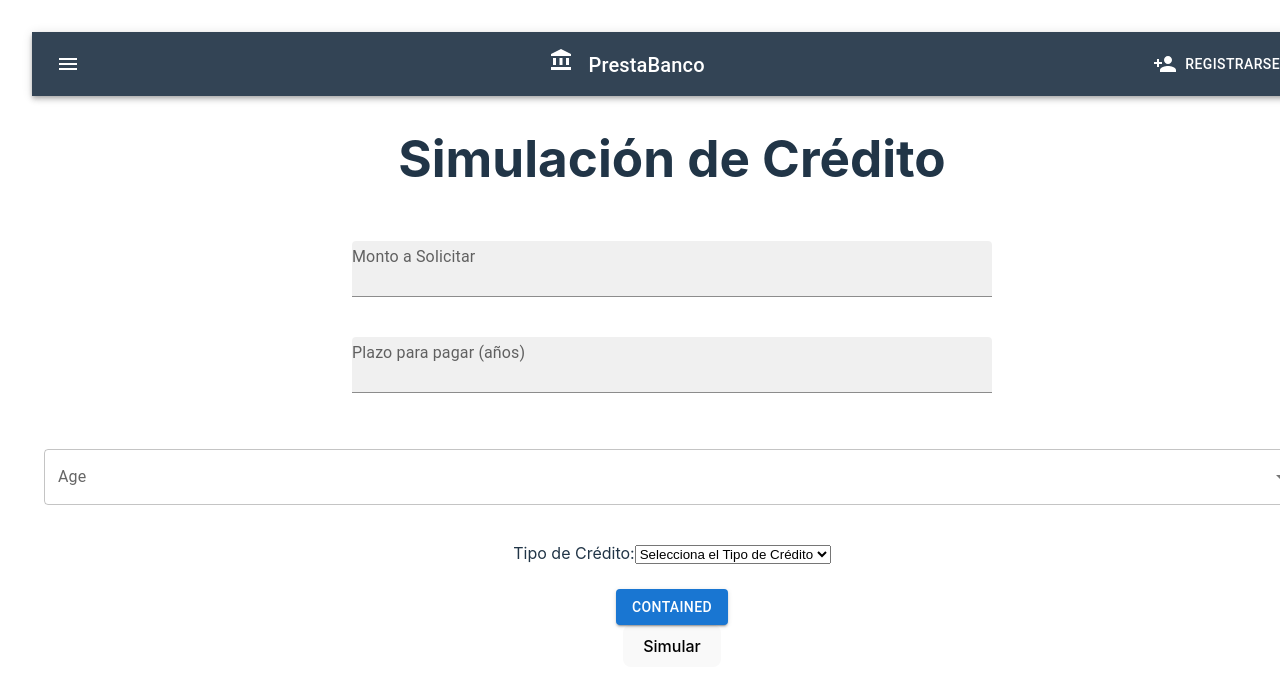
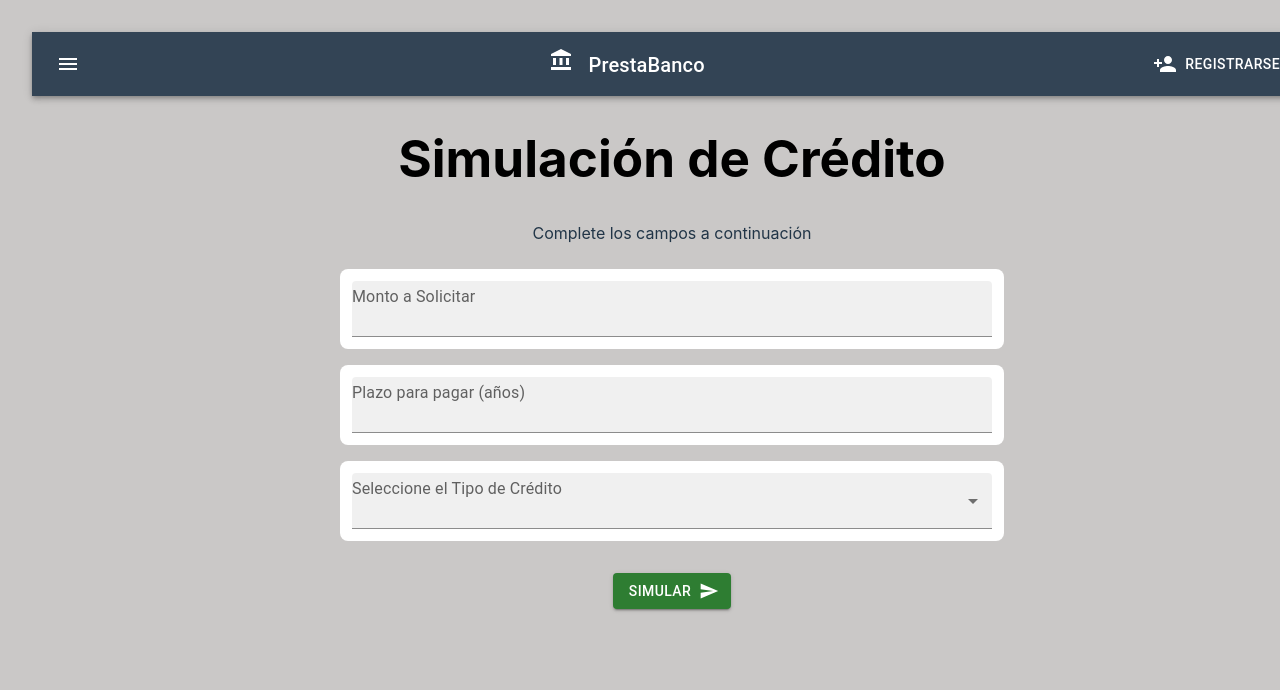
Before and after one commit to Agustin-Vera/Pep3_Tingeso, a React (Vite) app in the folder mortgageloan-frontend/: page /creditApplication/simulate in a window 1280 px wide. Shown: the top 690 px of the page. Built offline with nearby package versions, Linux system fonts and the light colour scheme; no server answers.

Commit message:
feat: add style and design in front

```diff
--- a/mortgageloan-frontend/src/App.css
+++ b/mortgageloan-frontend/src/App.css
@@ -6,9 +6,14 @@
   height: 100%;
   width: 100%;
   text-align: center;
+  background-color: rgb(202, 200, 199);
+
+  min-height: 100dvh;
   /*
+
+  background-color: rgb(242, 242, 242);
   background-color: rgb(91, 61, 61);
-
+/*
   height: 100vh;
   width: 100vw;
   background-color: rgb(61, 60, 60);
--- a/mortgageloan-frontend/src/components/CreditConditionsView.jsx
+++ b/mortgageloan-frontend/src/components/CreditConditionsView.jsx
@@ -1,5 +1,6 @@
 import { useEffect, useState } from "react";
 import mortgageLoanCondition from "../services/mortgageLoanCondition";
+import { Box, Typography } from "@mui/material";
 
 const CreditConditionsView = ({ id }) => {
   const [type, setType] = useState("");
@@ -8,29 +9,56 @@ const CreditConditionsView = ({ id }) => {
   const [maximumFinancing, setMaximumFinancing] = useState("");
 
   const handleCreditType = (e) => {
+    console.log("Tipo de Crédito:", e);
     setType(e);
     mortgageLoanCondition.get(e).then((response) => {
       console.log("Condiciones de Crédito:", response.data);
       setMaxTerm(response.data.maximumTerm);
       setInterestRate(response.data.interestRate);
-      setMaximumFinancing(response.data.maximumFinancingAmount);
+      setMaximumFinancing(response.data.maximumFinancingAmount * 100);
     });
   };
 
   useEffect(() => {
-    handleCreditType(id);
+    if (id) {
+      handleCreditType(id);
+    }
   }, [id]);
 
   return (
     <>
       {type && (
         <>
-          <p>Tasa de Interés (anual): {interestRate}%</p>
-          <p>
-            Monto Máximo Financiamiento: {maximumFinancing * 100}% del valor de
-            la propiedad
-          </p>
-          <p>Plazo Máximo: {maxTerm} años</p>
+          <Typography variant="h6" component="h3" gutterBottom>
+            Tasa de Interés (anual): {interestRate}%
+          </Typography>
+          <h3>Tasa de Interés (anual): {interestRate}%</h3>
+          <h3>
+            Monto Máximo Financiamiento: {maximumFinancing}% del valor de la
+            propiedad
+          </h3>
+          <h3>Plazo Máximo: {maxTerm} años</h3>
+          <Box
+            sx={{
+              bgcolor: "#435", // Color de fondo
+              p: 3, // Padding interno
+              borderRadius: 2, // Bordes redondeados
+              boxShadow: 2, // Sombra para darle profundidad
+              maxWidth: "400px", // Ancho máximo
+              margin: "auto", // Centrar horizontalmente
+            }}
+          >
+            <Typography variant="h6" component="h3" gutterBottom>
+              Tasa de Interés (anual): {interestRate}%
+            </Typography>
+            <Typography variant="h6" component="h3" gutterBottom>
+              Monto Máximo Financiamiento: {maximumFinancing}% del valor de la
+              propiedad
+            </Typography>
+            <Typography variant="h6" component="h3">
+              Plazo Máximo: {maxTerm} años
+            </Typography>
+          </Box>
         </>
       )}
     </>
--- a/mortgageloan-frontend/src/components/SimulateCredit.jsx
+++ b/mortgageloan-frontend/src/components/SimulateCredit.jsx
@@ -2,6 +2,7 @@ import { useState } from "react";
 import creditApplicationService from "../services/creditApplicationService";
 import mortgageLoanCondition from "../services/mortgageLoanCondition";
 import {
+  Alert,
   Box,
   Button,
   FormControl,
@@ -11,15 +12,15 @@ import {
   TextField,
 } from "@mui/material";
 import CreditConditionsView from "./CreditConditionsView";
+import SendIcon from "@mui/icons-material/Send";
+import { useNavigate } from "react-router-dom";
 
 const SimulateCredit = () => {
+  const navigate = useNavigate();
   const [type, setType] = useState("");
   const [amount, setAmount] = useState("");
   const [term, setTerm] = useState("");
   const [monthlyInstallment, setMonthlyInstallment] = useState("");
-  const [maxTerm, setMaxTerm] = useState("");
-  const [interestRate, setInterestRate] = useState("");
-  const [maximumFinancing, setMaximumFinancing] = useState("");
 
   const simulateCreditApplication = (e) => {
     e.preventDefault();
@@ -27,7 +28,7 @@ const SimulateCredit = () => {
       .simulate(amount, term, type)
       .then((response) => {
         console.log("Simulación de Crédito:", response.data);
-        setMonthlyInstallment(response.data);
+        setMonthlyInstallment(Number(response.data).toLocaleString("es-CL"));
       })
       .catch((error) => {
         console.log("Error al simular la solicitud de crédito", error);
@@ -35,121 +36,98 @@ const SimulateCredit = () => {
       });
   };
 
-  const handleCreditType = (e) => {
-    setType(e);
-    mortgageLoanCondition.get(e).then((response) => {
-      console.log("Condiciones de Crédito:", response.data);
-      setMaxTerm(response.data.maximumTerm);
-      setInterestRate(response.data.interestRate);
-      setMaximumFinancing(response.data.maximumFinancingAmount);
-    });
-  };
-
   return (
     <>
       <h1>Simulación de Crédito</h1>
+      <p>Complete los campos a continuación</p>
       <Box
         component="form"
-        sx={{ "& > :not(style)": { m: 1, width: "50%" } }}
+        sx={{
+          "& > :not(style)": {
+            m: 1,
+            width: "50%",
+            bgcolor: "#fff",
+            p: 1.5,
+            borderRadius: 2,
+          },
+        }}
         noValidate
         autoComplete="off"
       >
         <TextField
+          value={amount}
           id="filled-basic"
           label="Monto a Solicitar"
           variant="filled"
-          sx={{
-            bgcolor: "#fff",
-            p: 1.5,
-            borderRadius: 2,
-          }}
           onChange={(e) => setAmount(e.target.value)}
         />
         <TextField
+          value={term}
           id="filled-basic"
           label="Plazo para pagar (años)"
           variant="filled"
-          sx={{
-            bgcolor: "#fff",
-            p: 1.5,
-            borderRadius: 2,
-          }}
           onChange={(e) => setTerm(e.target.value)}
         />
-      </Box>
-
-      <br />
-      <Box sx={{ bgcolor: "#fff", p: 1.5, borderRadius: 2 }}>
-        <FormControl fullWidth>
-          <InputLabel id="demo-simple-select-label">Age</InputLabel>
+        <FormControl fullWidth variant="filled">
+          <InputLabel id="demo-simple-select-filled-label">
+            Seleccione el Tipo de Crédito
+          </InputLabel>
           <Select
-            labelId="demo-simple-select-label"
-            id="demo-simple-select"
-            //value={age}
-            label="Age"
+            labelId="demo-simple-select-filled-label"
+            id="demo-simple-select-filled"
+            value={type}
             onChange={(e) => {
-              handleCreditType(e.target.value);
+              setType(e.target.value);
             }}
           >
+            <MenuItem value="">
+              <em>Selecciona una opción</em>
+            </MenuItem>
             <MenuItem value={1}>Primera Vivienda</MenuItem>
             <MenuItem value={2}>Segunda Vivienda</MenuItem>
-            <MenuItem value={30}>Thirty</MenuItem>
+            <MenuItem value={3}>Propiedades Comerciales</MenuItem>
+            <MenuItem value={4}>Remodelación</MenuItem>
           </Select>
         </FormControl>
       </Box>
+      <br />
 
-      <br />
-      <div>
-        <label>Tipo de Crédito:</label>
-        <select
-          id="dropdown"
-          onChange={(e) => {
-            handleCreditType(e.target.value);
-          }}
-        >
-          <option value="">Selecciona el Tipo de Crédito</option>
-          <option value={1}>Primera Vivienda</option>
-          <option value={2}>Segunda Vivienda</option>
-          <option value={3}>Propiedades Comerciales</option>
-          <option value={4}>Remodelación</option>
-        </select>
-      </div>
-      <br />
       <CreditConditionsView id={type} />
 
-      {type && (
-        <>
-          <p>Tasa de Interés (anual): {interestRate}%</p>
-          <p>
-            Monto Máximo Financiamiento: {maximumFinancing * 100}% del valor de
-            la propiedad
-          </p>
-          <p>Plazo Máximo: {maxTerm} años</p>
-        </>
-      )}
-
-      <Button variant="contained">Contained</Button>
-      <div className="col-12">
-        <button
-          type="submit"
-          className="btn btn-primary"
-          onClick={(e) => simulateCreditApplication(e)}
-        >
-          Simular
-        </button>
-      </div>
+      <Button
+        color="success"
+        variant="contained"
+        endIcon={<SendIcon />}
+        onClick={(e) => simulateCreditApplication(e)}
+      >
+        Simular
+      </Button>
       <br />
       {monthlyInstallment && (
         <>
+          <Box
+            sx={{
+              position: "fixed", // Superposición
+              top: "5%", // Posición desde la parte superior
+              left: "50%", // Centrar horizontalmente
+              transform: "translate(-50%, 0)", // Ajuste al centro
+              zIndex: 1300, // Prioridad para estar encima
+            }}
+          >
+            <Alert
+              severity="success"
+              action={
+                <Button color="inherit" size="small">
+                  Aceptar
+                </Button>
+              }
+            >
+              Simulación exitosa, la cuota mensual es de ${monthlyInstallment}{" "}
+              pesos
+            </Alert>
+          </Box>
           <h2>Resultados</h2>
-          <p>
-            Cuota mensual: ${Number(monthlyInstallment).toLocaleString("es-CL")}{" "}
-            pesos
-          </p>
-          <p>
-            Monto Solicitado: ${Number(amount).toLocaleString("es-CL")} pesos
-          </p>
-          <p>Plazo para Pagar: {term} años</p>
+          <h3>Cuota mensual: ${monthlyInstallment} pesos</h3>
         </>
       )}
     </>
--- a/mortgageloan-frontend/src/index.css
+++ b/mortgageloan-frontend/src/index.css
@@ -4,9 +4,11 @@
   font-weight: 400;
 
   color-scheme: light dark;
+  color: rgba(0, 0, 0, 0.87);
+  background-color: #242424;
+  /*background-color: #454343;
   color: rgba(255, 255, 255, 0.87);
-  background-color: #242424;
-  /*background-color: #454343;*/
+  */
 
   font-synthesis: none;
   text-rendering: optimizeLegibility;
@@ -36,6 +38,7 @@ body {
 h1 {
   font-size: 3.2em;
   line-height: 1.1;
+  color: #000000;
 }
 
 button {
```
